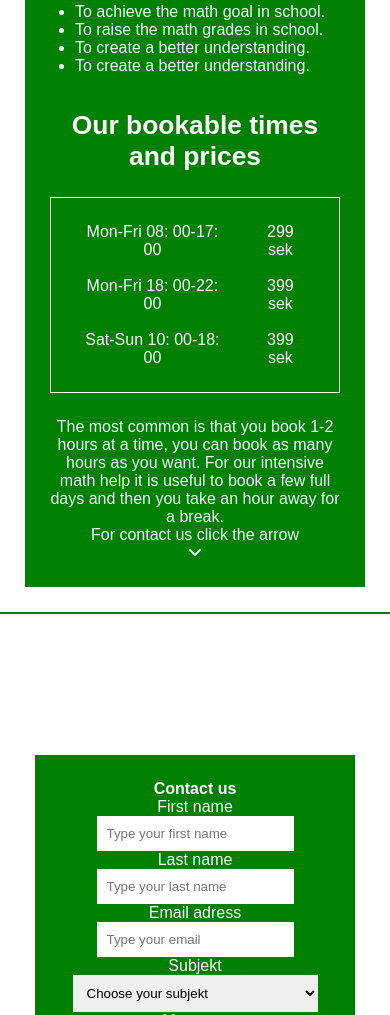
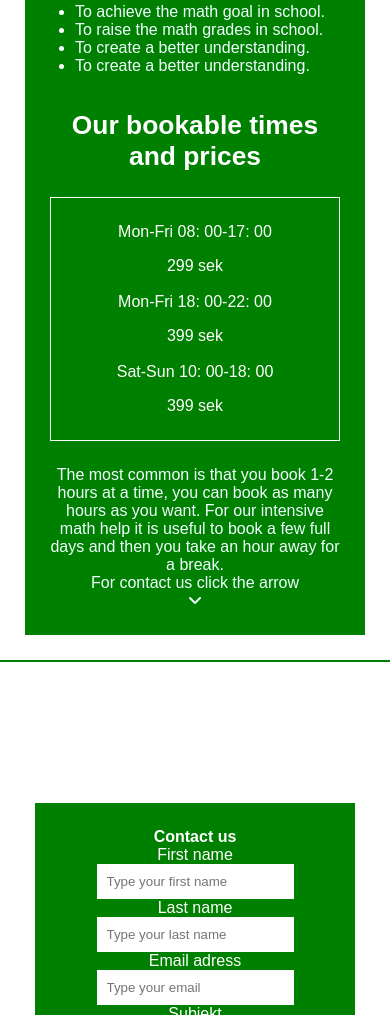
Before and after one commit to assofiejakobsson/Projekt-1-Code-Institute, a plain HTML site: page index.html in a window 390 px wide. Shown: the part 998-2013 px from the top of the page. Drawn offline with Linux system fonts and the light colour scheme; a web font is replaced by a local one.

Commit message:
Make the table responsiv from 580 px

```diff
--- a/assets/css/style.css
+++ b/assets/css/style.css
@@ -324,13 +324,19 @@ h3 {
         padding-left: 20px;
     }
 
-    #logo-footer  {
-        margin-left: 0px;
-    }
 
     #cover-text-home, #cover-text-about, #table, #cover-form, p, h2 {
         font-size: 100%;
     }
 
+    #table td {
+        display: flex;
+        flex-direction: column;
+    }
+
+    #logo-footer  {
+        margin-left: 0px;
+    }
+
 
 }
```
